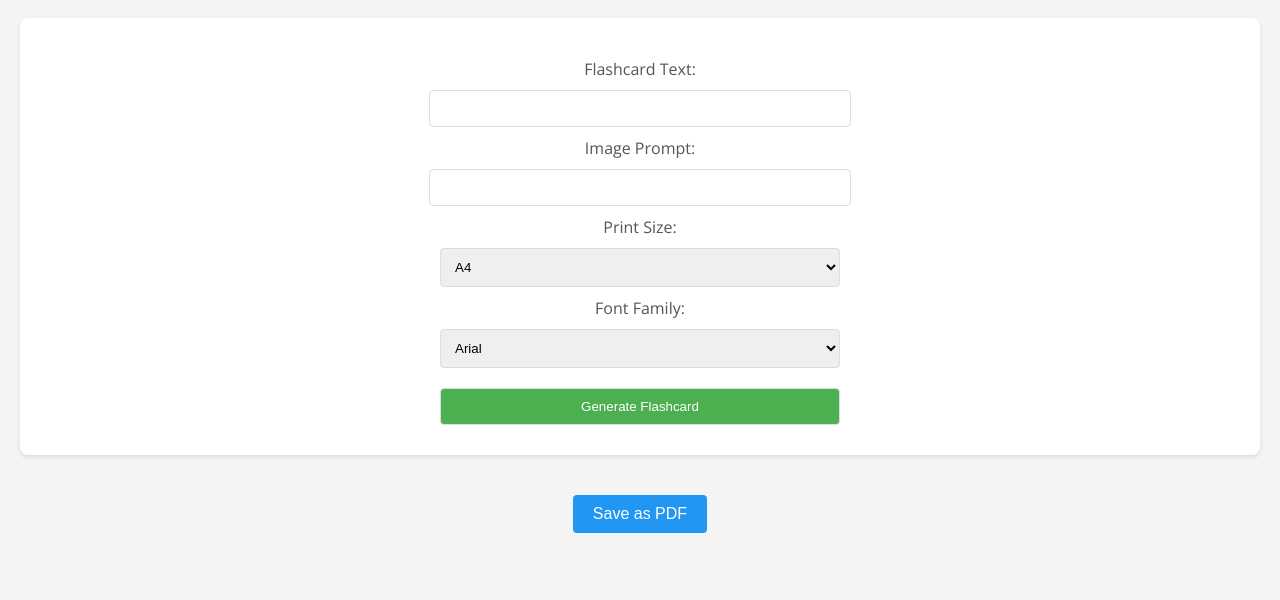
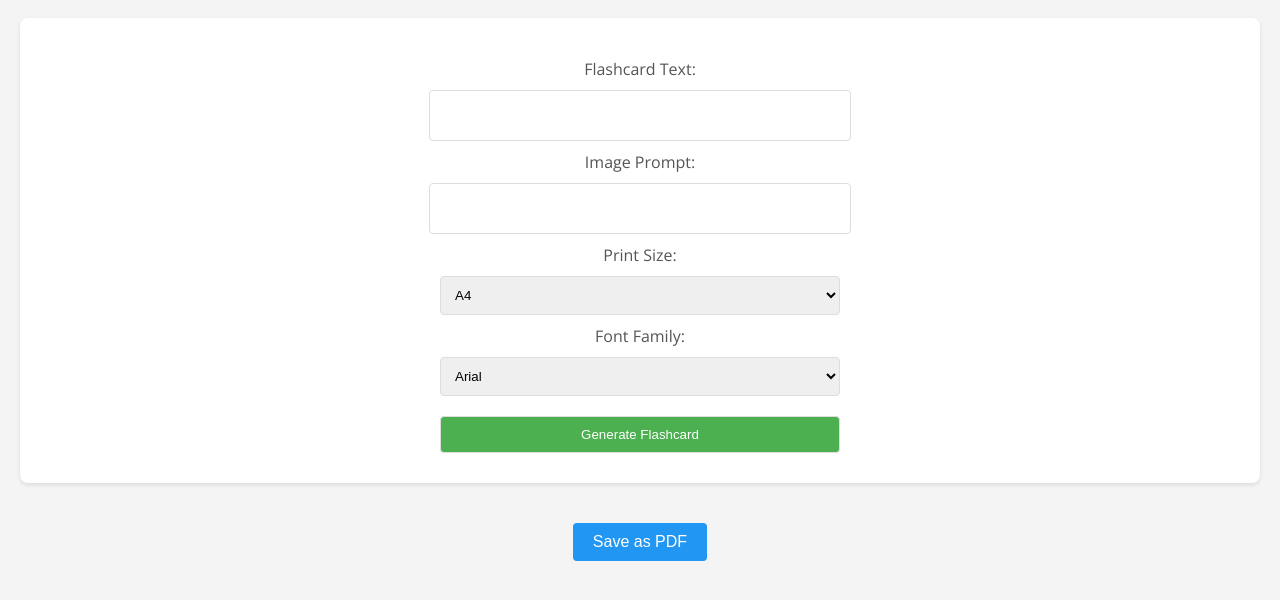
Before and after one commit to defroged/flashcards-generator, a website: page index.html in a window 1280 px wide. Shown: the part 66-666 px from the top of the page. Drawn offline with nearby package versions, Linux system fonts and the light colour scheme.

Commit message:
bigger text in type box

```diff
--- a/index.html
+++ b/index.html
@@ -78,6 +78,11 @@
         #image-form input[type="submit"]:hover {
             background-color: #45a049;
         }
+
+		#image-form input[type="text"] {
+            font-size: 25px;
+        }
+
 
         #flashcard-container {
     display: flex;
```
